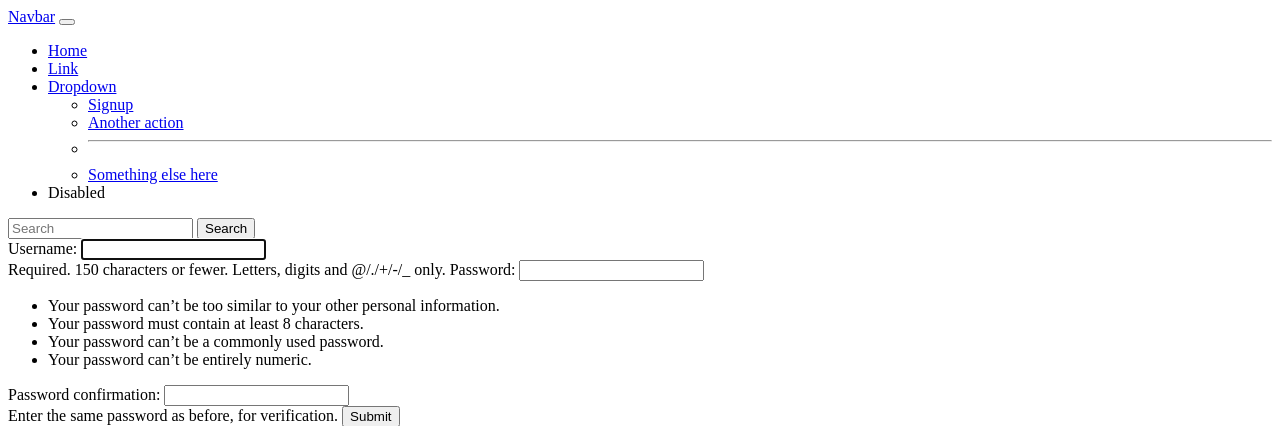
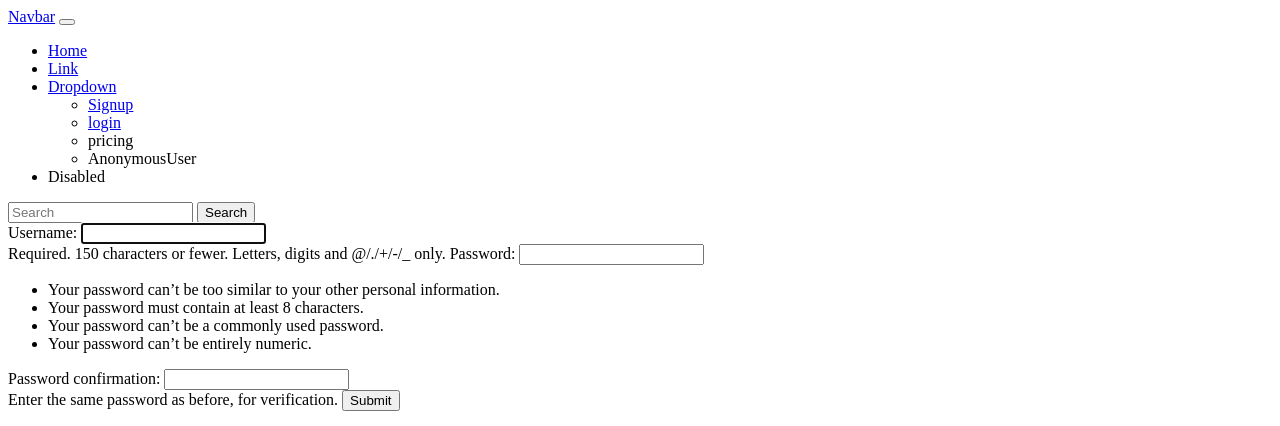
Before and after one commit to JunBeomPark1120/auth, a Django app: page /accounts/signup/ in a window 1280 px wide. Shown: the top 426 px of the page. Run offline with Django 4.2, Linux system fonts and the light colour scheme.

Commit message:
login 기능 구현

```diff
--- a/accounts/forms.py
+++ b/accounts/forms.py
@@ -1,4 +1,4 @@
-from django.contrib.auth.forms import UserCreationForm
+from django.contrib.auth.forms import UserCreationForm, AuthenticationForm
 from .models import User
 
 class CustomUserCreationForm(UserCreationForm):
@@ -6,3 +6,6 @@ class CustomUserCreationForm(UserCreationForm):
         model = User
         # fields = '__all__'
         fields = ('username', )
+
+class CustomAuthenticationForm(AuthenticationForm):
+    pass
--- a/accounts/urls.py
+++ b/accounts/urls.py
@@ -5,5 +5,5 @@ app_name = 'accounts'
 
 urlpatterns = [
     path('signup/', views.signup, name='signup'),
-
+    path('login/', views.login, name='login')
 ]
--- a/accounts/views.py
+++ b/accounts/views.py
@@ -1,5 +1,6 @@
 from django.shortcuts import render, redirect
-from .forms import CustomUserCreationForm
+from .forms import CustomUserCreationForm, CustomAuthenticationForm
+from django.contrib.auth import login as auth_login
 
 # Create your views here.
 def signup(request):
@@ -16,3 +17,19 @@ def signup(request):
     }
 
     return render(request, 'signup.html', context)
+
+def login(request):
+    if request.method == 'POST':
+        form = CustomAuthenticationForm(request, request.POST)
+        if form.is_valid():
+            auth_login(request, form.get_user())
+            return redirect('accounts:login')
+
+    else:
+        form = CustomAuthenticationForm()
+
+    context = {
+        'form': form,
+    }
+
+    return render(request, 'login.html', context)
--- a/templates/base.html
+++ b/templates/base.html
@@ -28,9 +28,9 @@
                     </a>
                 <ul class="dropdown-menu">
                     <li><a class="dropdown-item" href="{% url 'accounts:signup' %}">Signup</a></li>
-                    <li><a class="dropdown-item" href="#">Another action</a></li>
-                    <li><hr class="dropdown-divider"></li>
-                    <li><a class="dropdown-item" href="#">Something else here</a></li>
+                    <li><a class="dropdown-item" href="{% url 'accounts:login' %}">login</a></li>
+                    <li><a class="dropdown-item" gref="a">pricing</li>
+                    <li><a class="dropdown-item">{{user}}</a></li>
                     </ul>
                 </li>
                 <li class="nav-item">
```
Also changed, not shown: accounts/templates/login.html (added, +11 -0 lines).
